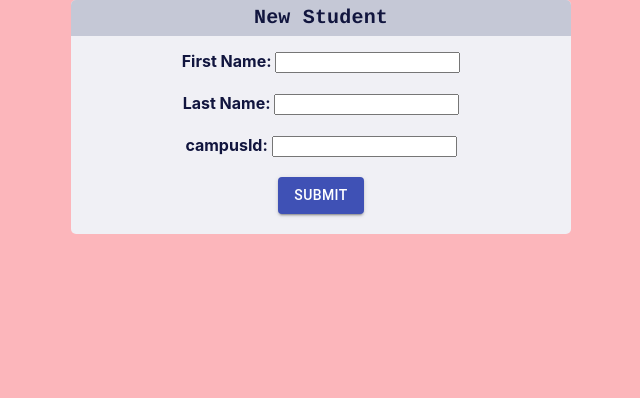
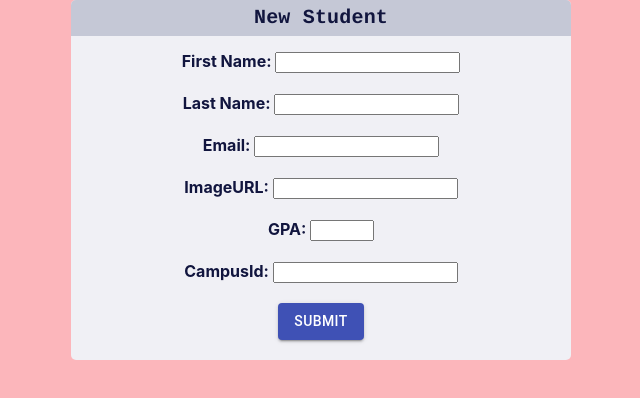
Before and after one commit to Jane23415/Web_Dev_Final_Project, a React (Create React App) app: page /newstudent in a window 1280 px wide. Shown: the top 398 px of the page, without its empty margins (319-959 px from the left). Built offline with nearby package versions, Linux system fonts and the light colour scheme.

Commit message:
adding student email, imageURL, and GPA

```diff
--- a/src/components/views/NewCampusView.js
+++ b/src/components/views/NewCampusView.js
@@ -50,7 +50,7 @@ const NewCampusView = (props) => {
           <br/>
           <br/>
 
-          <label style={{color:'#11153e', fontWeight: 'bold'}}>imageURL: </label>
+          <label style={{color:'#11153e', fontWeight: 'bold'}}>ImageURL: </label>
           <br/>
           <input type="url" name="imageURL" onChange={(e) => handleChange(e)} />
           <br/>
--- a/src/components/views/NewStudentView.js
+++ b/src/components/views/NewStudentView.js
@@ -45,17 +45,32 @@ const NewStudentView = (props) => {
         </div>
         <form style={{textAlign: 'center'}} onSubmit={(e) => handleSubmit(e)}>
           <label style= {{color:'#11153e', fontWeight: 'bold'}}>First Name: </label>
-          <input type="text" name="firstname" onChange ={(e) => handleChange(e)} />
+          <input type="text" name="firstname" onChange ={(e) => handleChange(e)} required />
           <br/>
           <br/>
 
           <label style={{color:'#11153e', fontWeight: 'bold'}}>Last Name: </label>
-          <input type="text" name="lastname" onChange={(e) => handleChange(e)} />
+          <input type="text" name="lastname" onChange={(e) => handleChange(e)} required />
           <br/>
           <br/>
 
-          <label style={{color:'#11153e', fontWeight: 'bold'}}>campusId: </label>
-          <input type="text" name="campusId" onChange={(e) => handleChange(e)} />
+          <label style={{color:'#11153e', fontWeight: 'bold'}}>Email: </label>
+          <input type="email" name="email" onChange={(e) => handleChange(e)} required />
+          <br/>
+          <br/>
+
+          <label style={{color:'#11153e', fontWeight: 'bold'}}>ImageURL: </label>
+          <input type="url" name="imageURL" onChange={(e) => handleChange(e)} required />
+          <br/>
+          <br/>
+
+          <label style={{color:'#11153e', fontWeight: 'bold'}}>GPA: </label>
+          <input type="number" name="gpa" onChange={(e) => handleChange(e)} min="0.0" max ="4.0" step ="0.1" required />
+          <br/>
+          <br/>
+
+          <label style={{color:'#11153e', fontWeight: 'bold'}}>CampusId: </label>
+          <input type="text" name="campusId" onChange={(e) => handleChange(e)} required />
           <br/>
           <br/>
 
```
